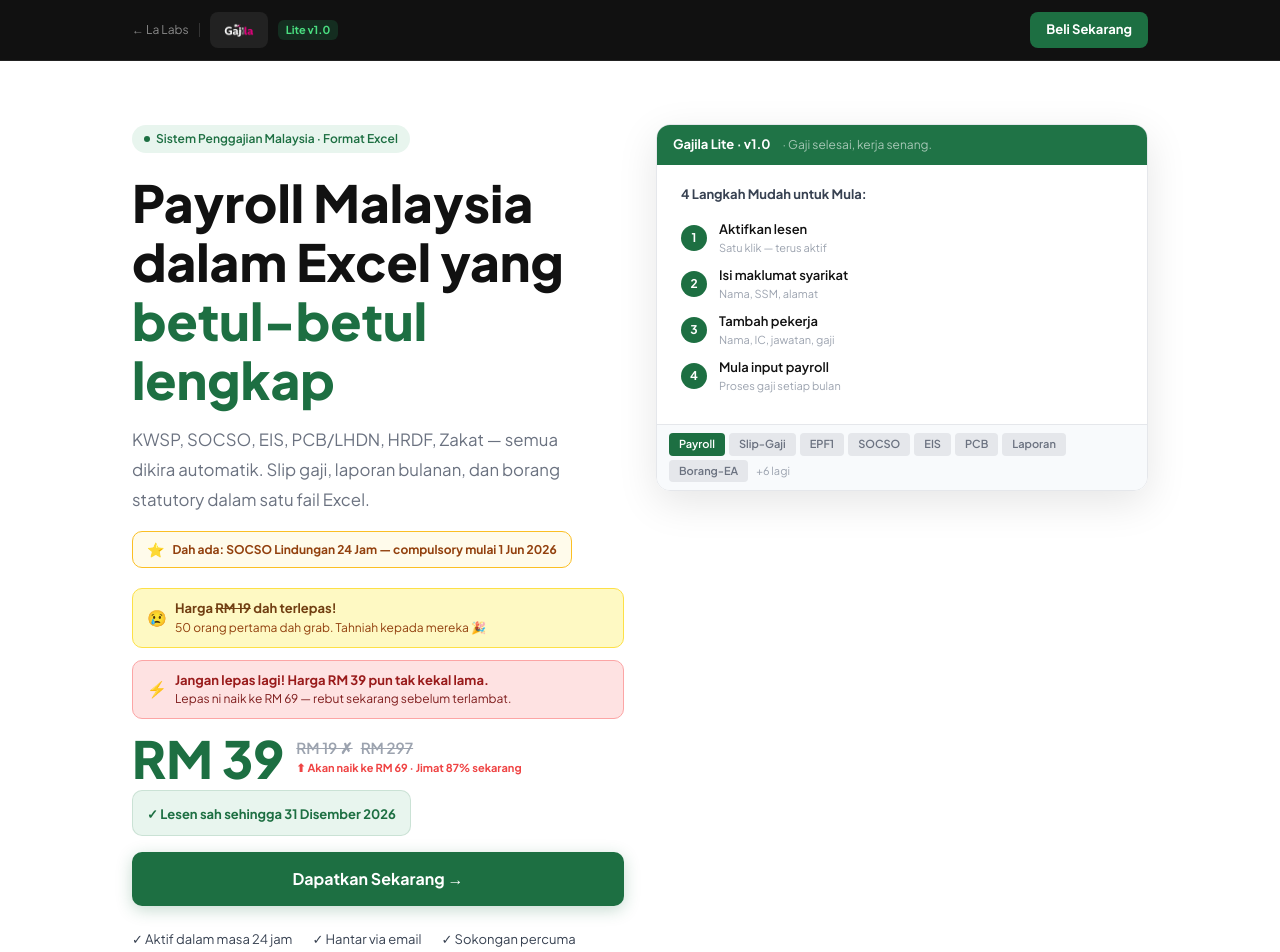
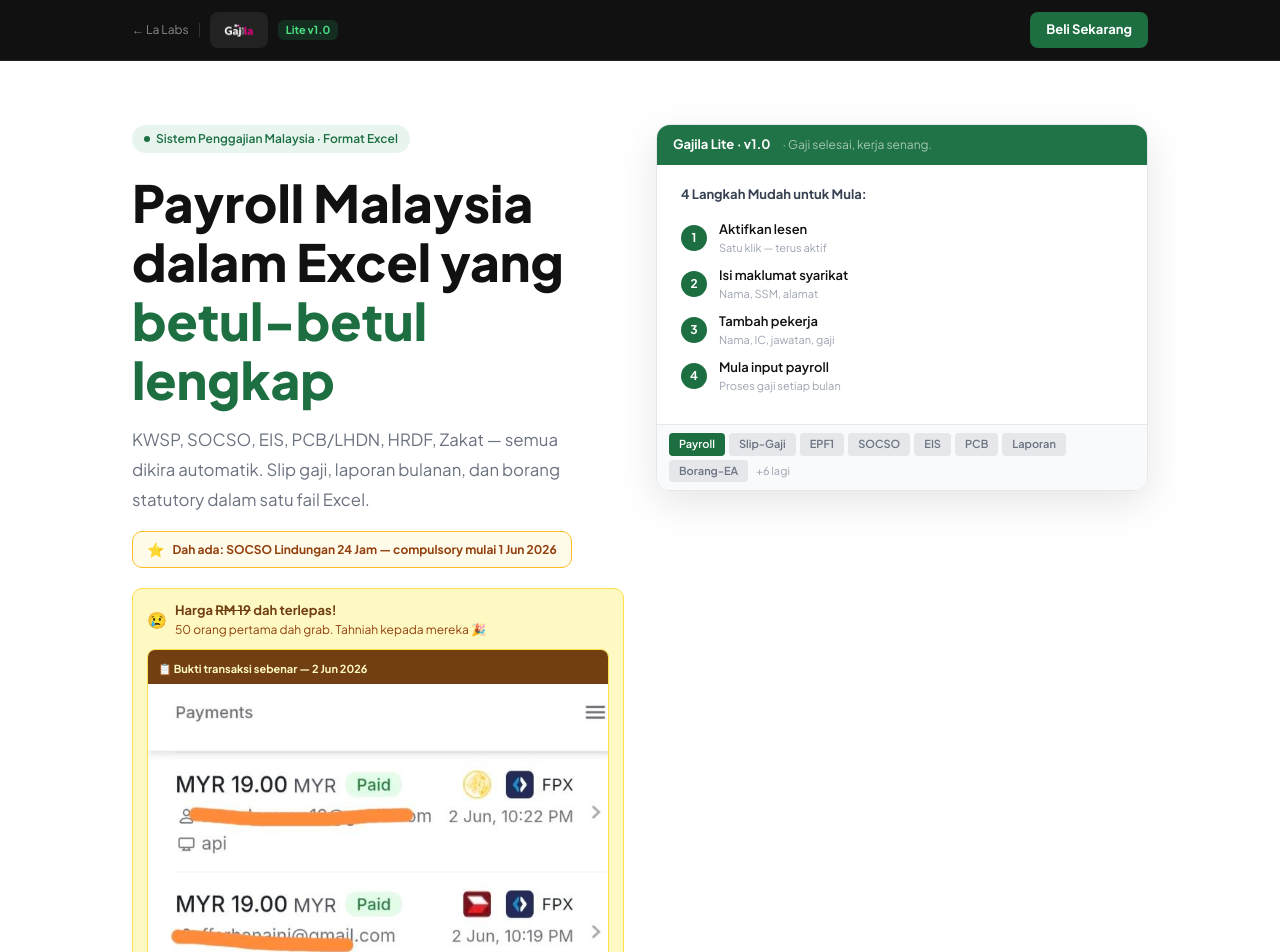
Before and after one commit to zainijasni/la-labs, a Next.js app: page /gajila in a window 1280 px wide. Shown: the top 952 px of the page. Built offline with nearby package versions, Linux system fonts and the light colour scheme.

Commit message:
Add RM19 payment proof screenshot as social proof in FOMO section

```diff
--- a/app/gajila/page.tsx
+++ b/app/gajila/page.tsx
@@ -78,13 +78,24 @@
             <div style={{ marginBottom: '24px' }}>
 
               {/* RM19 gone — FOMO strip */}
-              <div style={{ background: '#fef9c3', border: '1px solid #fde047', borderRadius: '10px', padding: '10px 14px', marginBottom: '12px' }}>
-                <div style={{ display: 'flex', alignItems: 'center', gap: '8px' }}>
+              <div style={{ background: '#fef9c3', border: '1px solid #fde047', borderRadius: '10px', padding: '12px 14px', marginBottom: '12px' }}>
+                <div style={{ display: 'flex', alignItems: 'center', gap: '8px', marginBottom: '10px' }}>
                   <span style={{ fontSize: '16px' }}>😢</span>
                   <div>
                     <div style={{ fontWeight: 700, color: '#713f12', fontSize: '13px' }}>Harga <span style={{ textDecoration: 'line-through' }}>RM 19</span> dah terlepas!</div>
                     <div style={{ color: '#92400e', fontSize: '12px' }}>50 orang pertama dah grab. Tahniah kepada mereka 🎉</div>
                   </div>
+                </div>
+                {/* Proof screenshot */}
+                <div style={{ borderRadius: '8px', overflow: 'hidden', border: '1px solid #fde047' }}>
+                  <div style={{ background: '#713f12', padding: '5px 10px' }}>
+                    <span style={{ color: '#fef9c3', fontSize: '11px', fontWeight: 700 }}>📋 Bukti transaksi sebenar — 2 Jun 2026</span>
+                  </div>
+                  <img
+                    src="/proof-rm19.jpg"
+                    alt="Bukti transaksi Gajila Lite RM 19"
+                    style={{ width: '100%', display: 'block', maxHeight: '280px', objectFit: 'cover', objectPosition: 'top' }}
+                  />
                 </div>
               </div>
 
```
Also changed, not shown: public/proof-rm19.jpg (added).
